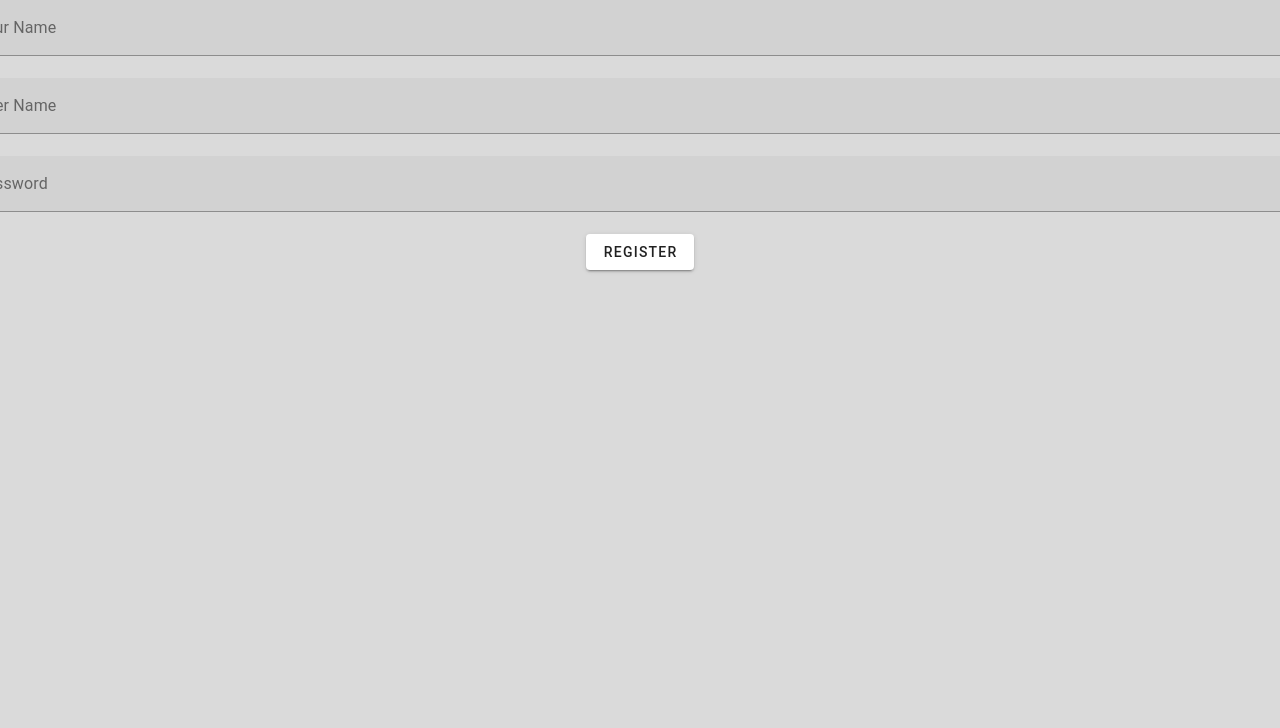
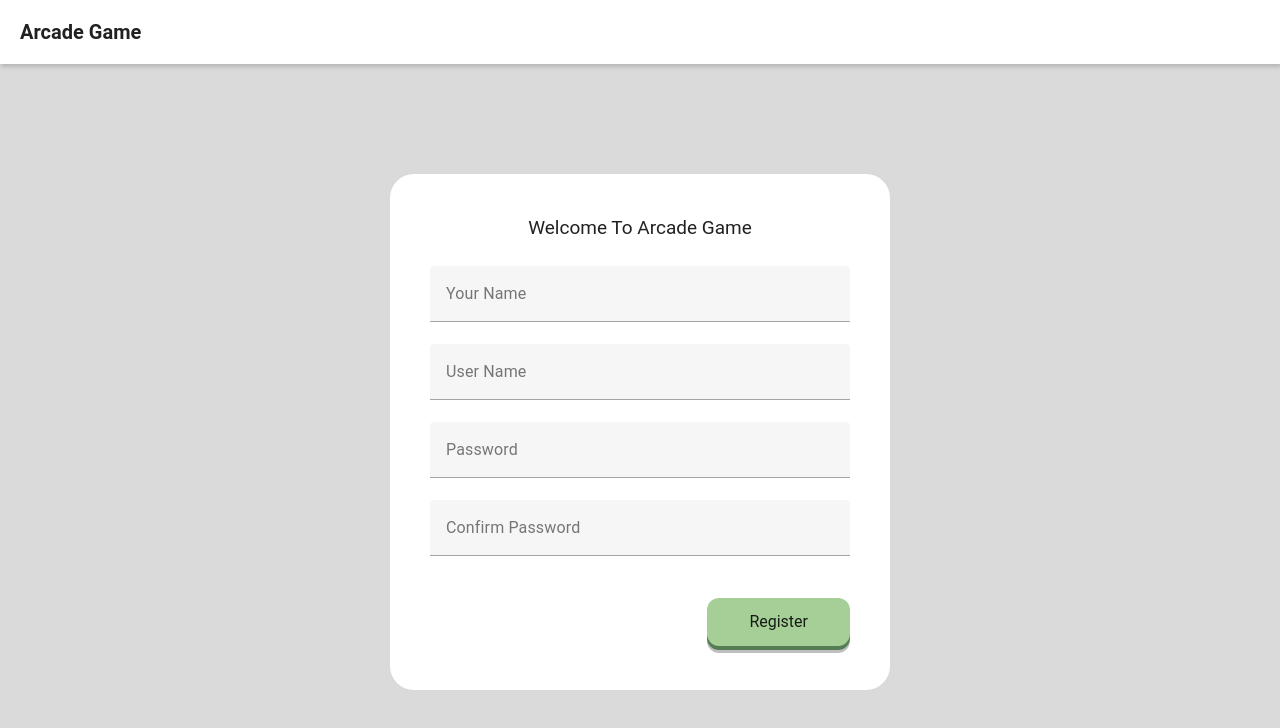
Before and after one commit to atippaz/DiceDualGame, a Vue app in the folder dice-dual-game/: page /register in a window 1280 px wide. Shown: the top 728 px of the page. Built offline with nearby package versions, Linux system fonts and the light colour scheme.

Commit message:
update login problem

```diff
--- a/dice-dual-game/src/helper/auth.ts
+++ b/dice-dual-game/src/helper/auth.ts
@@ -16,6 +16,10 @@ function logout(): void {
 }
 
 function login(username: string, password: string) {
+    if (username === '' || password === '') {
+        alert('please enter all field')
+        return
+    }
     accountApi.login(username, password).then((e) => {
         if (e.statusCode === 200) {
             const token = e.data.token as string
@@ -25,7 +29,9 @@ function login(username: string, password: string) {
             context?.updateToken(token)
             context?.updateUserId(decoded.userId)
             router.push({ name: 'Home' })
+            return
         }
+        alert("login don't success")
     })
 }
 function isLogin() {
--- a/dice-dual-game/src/layouts/default/AppBar.vue
+++ b/dice-dual-game/src/layouts/default/AppBar.vue
@@ -1,10 +1,10 @@
 <template>
     <v-app-bar flat style="box-shadow: 1px 3px 4px #b8b8b8;">
-        <v-app-bar-title  @click="router.push({name:'Home'})" style="cursor: pointer;">
-            <p style="font-weight: bold" >Arcade Game</p>
+        <v-app-bar-title >
+            <span  @click="router.push({name:'Home'})"  style="cursor: pointer;font-weight: bold" >Arcade Game</span>
         </v-app-bar-title>
         <template v-slot:append>
-            <v-menu>
+            <v-menu v-if="props.showMenu">
                 <template v-slot:activator="{ props }">
                     <v-btn icon="mdi-dots-vertical" v-bind="props"></v-btn>
                 </template>
@@ -45,4 +45,5 @@
 import Btn from '@/components/Button3D.vue'
 import { logout, goToLoginPage, isLogin, goToRegisterPage } from '@/helper/auth'
 import router from '@/router';
+const props = defineProps<{showMenu:boolean}>()
 </script>
--- a/dice-dual-game/src/layouts/default/ClearLayout.vue
+++ b/dice-dual-game/src/layouts/default/ClearLayout.vue
@@ -1,9 +1,12 @@
 <template>
     <v-app class="mx-n10"  style="background-color: rgb(218, 218, 218);">
+        <default-bar :show-menu="false"/>
+
         <default-view />
     </v-app>
 </template>
 
 <script lang="ts" setup>
 import DefaultView from './View.vue'
+import DefaultBar from './AppBar.vue'
 </script>
--- a/dice-dual-game/src/layouts/default/Default.vue
+++ b/dice-dual-game/src/layouts/default/Default.vue
@@ -1,6 +1,6 @@
 <template>
     <v-app>
-        <default-bar />
+        <default-bar :show-menu="true"/>
         <v-main class="h-100">
             <div style="background-color: rgb(217, 217, 217)" class="h-100">
                 <default-view />
--- a/dice-dual-game/src/views/Login.vue
+++ b/dice-dual-game/src/views/Login.vue
@@ -25,6 +25,6 @@ import { ref } from 'vue'
 const password = ref('')
 const username = ref('')
 
-const login = () => loginApi(username.value, password.value)
+const login = () => loginApi(username.value.trim(), password.value.trim())
 
 </script>
--- a/dice-dual-game/src/views/Register.vue
+++ b/dice-dual-game/src/views/Register.vue
@@ -1,16 +1,40 @@
 <template>
-    <div style="text-align: center">
-        <v-text-field label="Your Name" v-model="name"></v-text-field>
+    <div class="h-100 w-100 d-flex justify-center align-center" >
+            <div class="pa-10 rounded-xl" style="width: 500px; background-color: rgb(255, 255, 255);">
+                <div class="d-flex justify-center" style="font-size: 19px;">Welcome To Arcade Game</div>
+                <div class="my-6">
+                    <v-text-field label="Your Name" v-model="name"></v-text-field>
         <v-text-field label="User Name" v-model="username"></v-text-field>
         <v-text-field label="Password" v-model="password"></v-text-field>
-        <v-btn @click="register(name, username, password)">Register</v-btn>
+        <v-text-field label="Confirm Password" v-model="cfPassword"></v-text-field>
+
+                </div>
+                    <div class="d-flex">
+                        <v-spacer></v-spacer>
+                        <Btn  background="#A6CF98" edge="#557C55" @click="registerBtn">Register</Btn>
+                    </div>
+
+                </div>
     </div>
 </template>
 
 <script lang="ts" setup>
+import Btn from '@/components/Button3D.vue'
 import { register } from '@/helper/auth'
 import { ref } from 'vue'
 const password = ref('')
 const username = ref('')
 const name = ref('')
+const cfPassword = ref('')
+function registerBtn(){
+    if(password.value.trim() === '' || username.value.trim() === '' || name.value.trim() === ''){
+        alert('please enter all fields')
+        return
+    }
+    if(cfPassword.value.trim() !== password.value.trim()) {
+        alert("password don't match")
+         return
+        }
+    register(name.value.trim(), username.value.trim(), password.value.trim())
+}
 </script>
```
Also changed, not shown: 1 other file (tests, documents, lock files or other folders).
